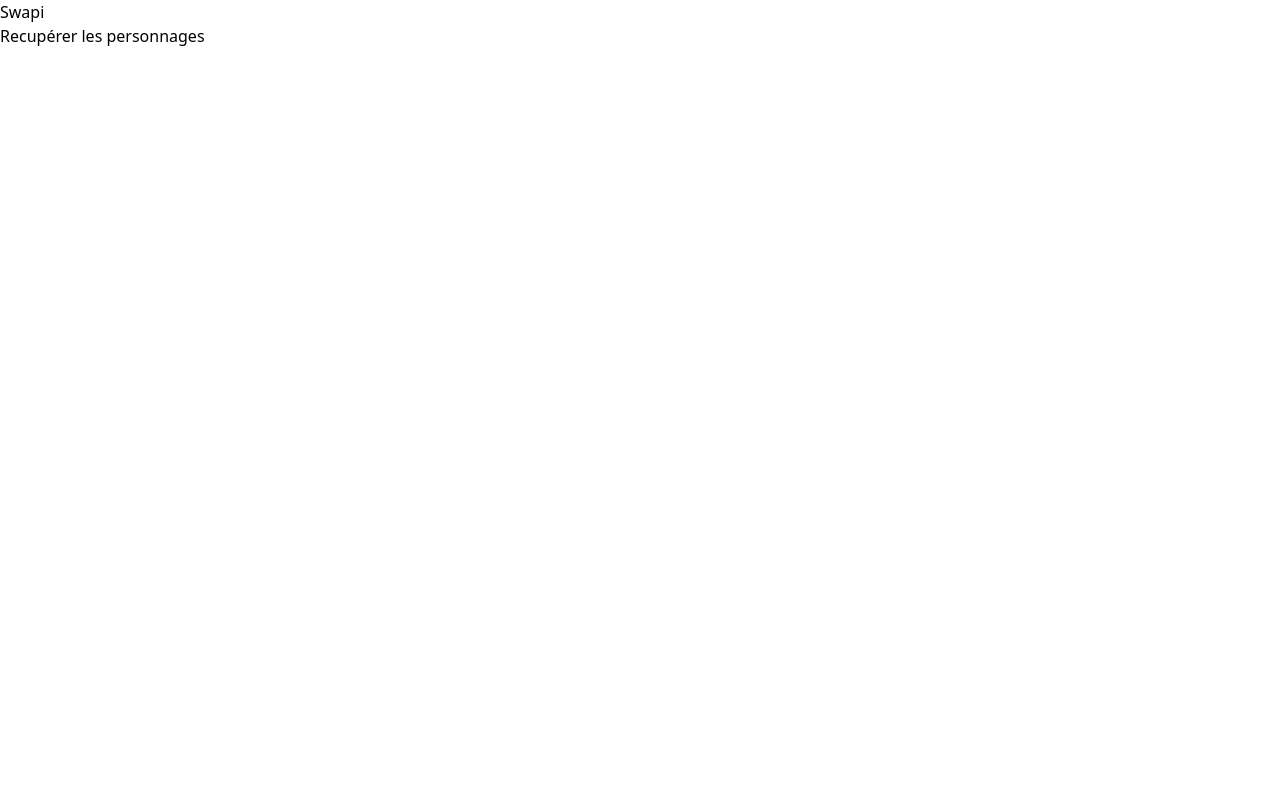
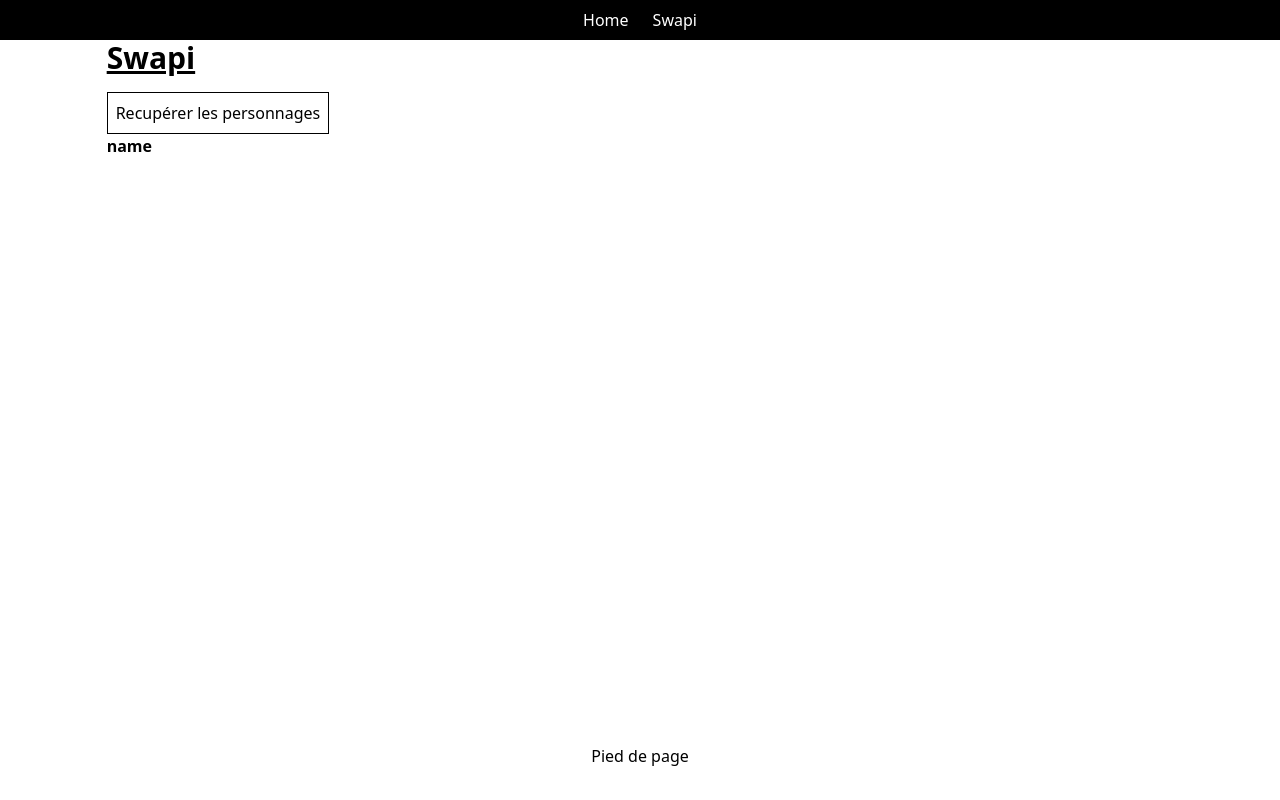
Before and after one commit to curini/react_project, a Next.js app: page /swapi in a window 1280 px wide. Built offline with nearby package versions, Linux system fonts and the light colour scheme.

Commit message:
update content add some style

```diff
--- a/app/layout.tsx
+++ b/app/layout.tsx
@@ -1,5 +1,7 @@
 import type { Metadata } from "next";
 import "./globals.css";
+import Nav from "@/app/_component/nav";
+import Footer from "@/app/_component/footer";
 
 export const metadata: Metadata = {
   title: "Home",
@@ -13,7 +15,13 @@ export default function RootLayout({
 }>) {
   return (
     <html lang="en">
-      <body>{children}</body>
+      <body>
+        <header>
+          <Nav />
+        </header>
+        <div className="w-5/6 mx-auto">{children}</div>
+        <Footer />
+      </body>
     </html>
   );
 }
--- a/app/page.tsx
+++ b/app/page.tsx
@@ -1,3 +1,5 @@
+import Title from "@/app/_component/title";
+
 export default function Home() {
-  return <h1>Home</h1>;
+  return <Title>Home</Title>;
 }
--- a/app/swapi/_component/button.tsx
+++ b/app/swapi/_component/button.tsx
@@ -1,6 +1,14 @@
 "use client";
 
 import People from "@/app/swapi/_api/people";
+import Table from "./table";
+import { useState } from "react";
+
+type ResponsePeople = {
+  count: number;
+  next: string;
+  results: Array<{ name: string }>;
+};
 
 export default function Button({
   children,
@@ -9,12 +17,24 @@ export default function Button({
   children: string;
   url: string | undefined;
 }) {
+  const [people, setPeople] = useState([{}]);
   const getPeople = () => {
     People(url)
-      .then((response) => response.json())
-      .then((body) => {
-        console.log(body);
+      .then((response: Response) => response.json())
+      .then((body: ResponsePeople) => {
+        setPeople(body.results);
       });
   };
-  return <button onClick={getPeople}>{children}</button>;
+
+  return (
+    <section>
+      <button
+        className="border border-black px-2 py-2 hover:bg-black hover:text-white cursor-pointer"
+        onClick={getPeople}
+      >
+        {children}
+      </button>
+      <Table body={people} headers={["name"]}></Table>
+    </section>
+  );
 }
--- a/app/swapi/page.tsx
+++ b/app/swapi/page.tsx
@@ -1,13 +1,12 @@
-import Button from "./_component/button";
+import Button from "@/app/swapi/_component/button";
+import Title from "@/app/_component/title";
 
 export default function Page() {
   const url = process.env.SWAPI_URL;
   return (
     <>
-      <h1>Swapi</h1>
-      <div>
-        <Button url={url}>Recupérer les personnages</Button>
-      </div>
+      <Title>Swapi</Title>
+      <Button url={url}>Recupérer les personnages</Button>{" "}
     </>
   );
 }
```
